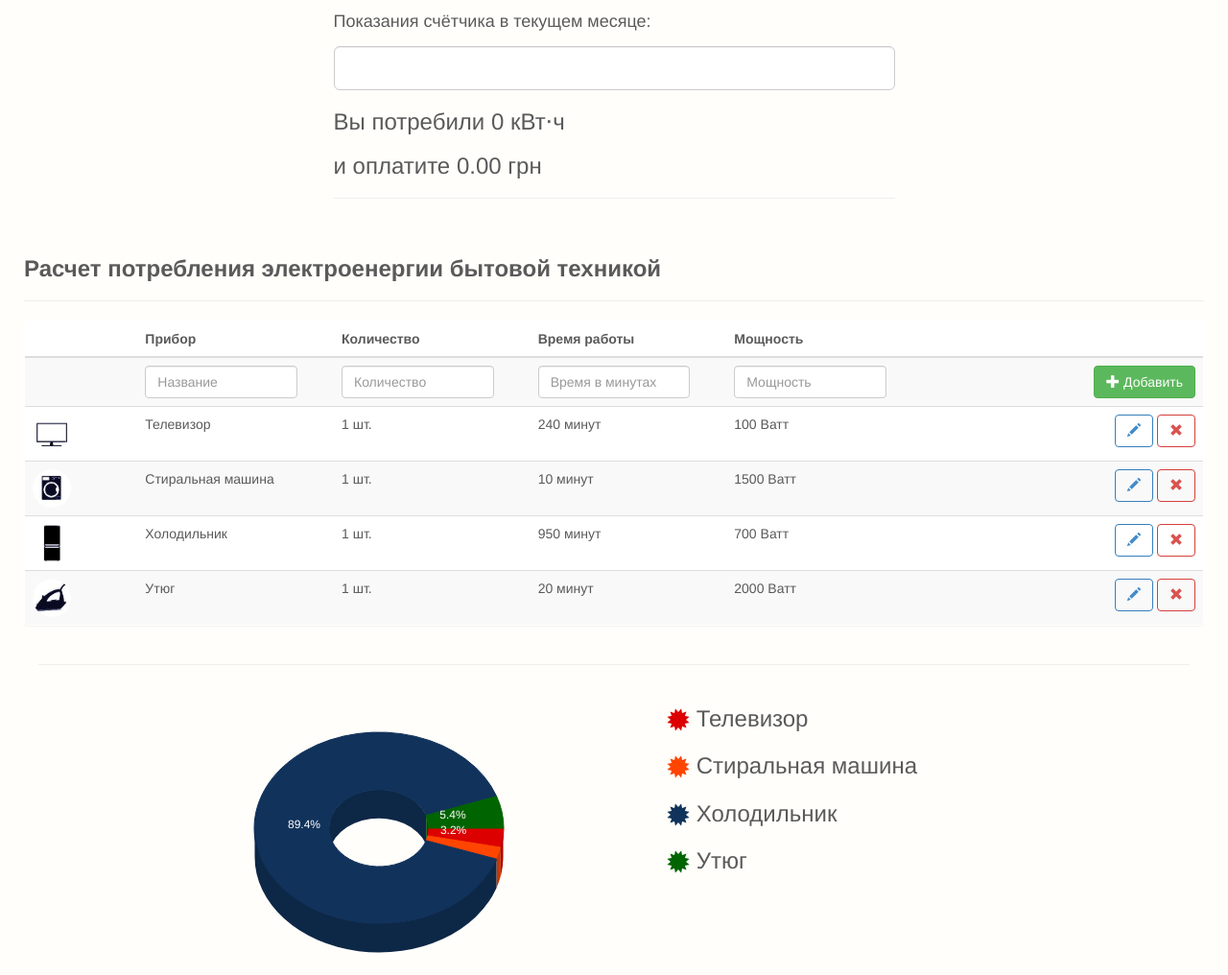
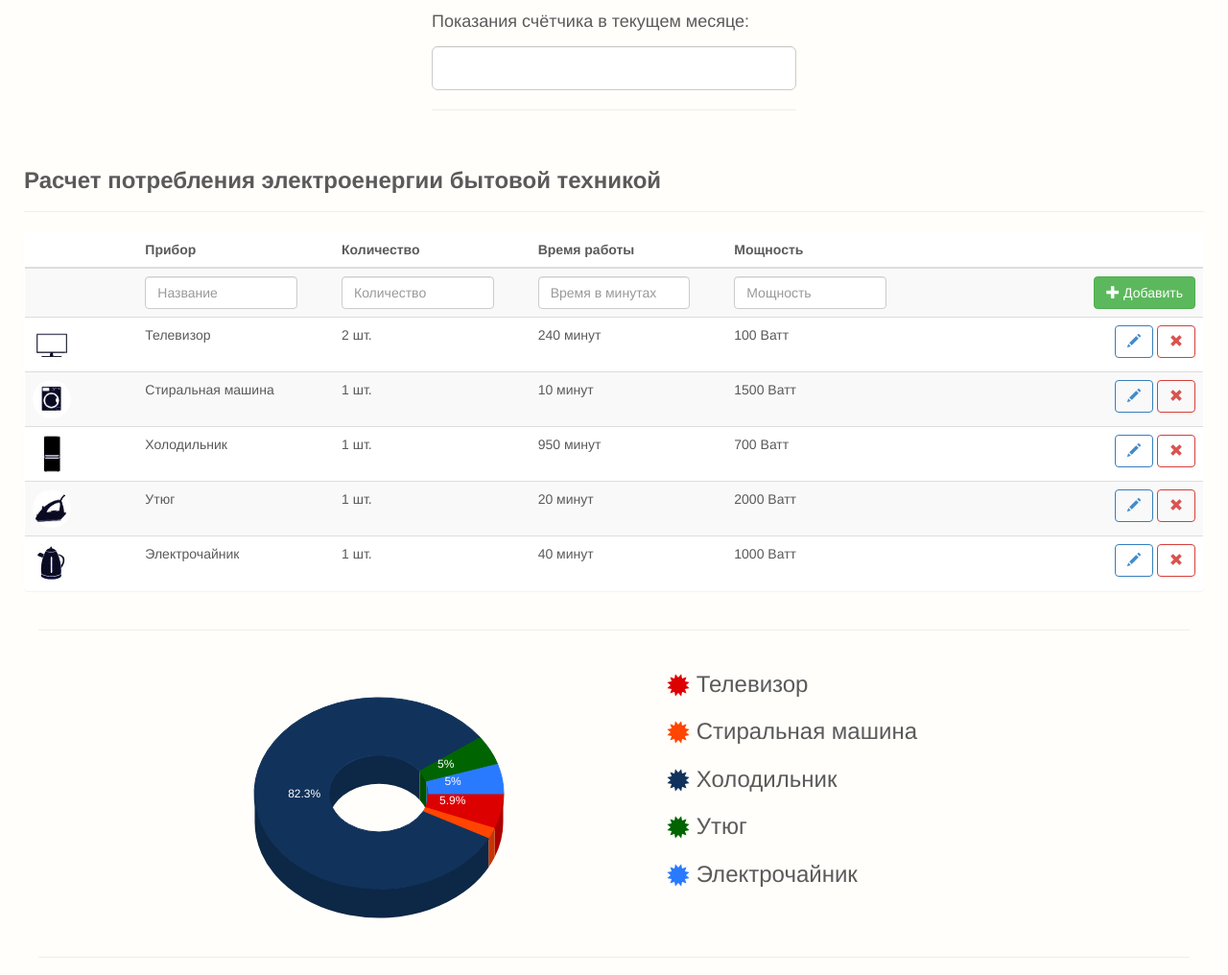
Before and after one commit to Revenage/TarifCalculation, a website: page index.html at #/Electro in a window 1280 px wide. Shown: the part 870-1886 px from the top of the page at 96% size. Drawn offline with Linux system fonts and the light colour scheme.

Commit message:
ad anim, fix tiny thingths

```diff
--- a/js/Controllers/formCtrl.js
+++ b/js/Controllers/formCtrl.js
@@ -1,7 +1,8 @@
 angular.module('formCtrl', ['ngAnimate'])
-    .controller('formCtrl', function ($scope, userData, Calculation, donutChart, $filter) {
+    .controller('formCtrl', function ($scope, userData, Calculation, donutChart, $filter, $timeout) {
         $scope.user = userData.user;
         $scope.newForm = false;
+        $scope.trigRow = false;
         donutChart.toChange();
         $scope.kwh = function () {
             userData.user.kWh = userData.user.thisMonth - userData.user.lastMonth;
@@ -18,9 +19,9 @@ angular.module('formCtrl', ['ngAnimate'])
                     color: donutChart.getRandCol(),
                     col: itemCol || 1,
                     time: itemTime || 60,
-                    power: itemPower || 200,
+                    power: itemPower || 200
                 });
-            donutChart.toChange();
+                donutChart.toChange();
         };
 
         $scope.removeItem = function (item) {
@@ -52,16 +53,19 @@ angular.module('formCtrl', ['ngAnimate'])
                 case 'Холодильник':
                     return 'img/freez.jpg';
                     break;
-                case 'Телевизор'|| 'Телек':
+                case 'Телевизор':
+                case 'Телек':
                     return 'img/tele.jpg';
                     break;
                 case 'Утюг':
                     return 'img/iron.jpg';
                     break;
-                case 'Чайник' || 'Электрочайник':
+                case 'Чайник':
+                case 'Электрочайник':
                     return 'img/teakettle.jpg';
                     break;
-                case 'Стиральная машина' || 'Стиралка':
+                case 'Стиральная машина':
+                case 'Стиралка':
                     return 'img/wash.jpg';
                     break;
                 default:
--- a/js/Services/userData.js
+++ b/js/Services/userData.js
@@ -7,10 +7,11 @@ app.service('userData',function($rootScope){
     kWh: "0",
     coast: "0",
     items:[
-              {name: 'Телевизор',         color: "#DD0000", col: 1, time: 240,  power: 100 },
+              {name: 'Телевизор',         color: "#DD0000", col: 2, time: 240,  power: 100 },
               {name: 'Стиральная машина', color: "#FF4500", col: 1, time: 10,   power: 1500},
               {name: 'Холодильник',       color: "#11325B", col: 1, time: 950, power: 700 },
-              {name: 'Утюг',              color: "#006400", col: 1, time: 20,   power: 2000}
+              {name: 'Утюг',              color: "#006400", col: 1, time: 20,   power: 2000},
+              {name: 'Электрочайник',     color: "#2a7aff", col: 1, time: 40,   power: 1000}
           ],
     months:[
             {name: 'Декабрь', value: '',},
--- a/views/template_Electro.html
+++ b/views/template_Electro.html
@@ -33,7 +33,7 @@
         </div>
 
         <div class="row">
-            <div class="col-md-6 col-md-offset-3">
+            <div class="col-md-4 col-md-offset-4">
                 <div class="form-group">
                     <label>
                         <h4>Показания счётчика в прошлом месяце :</h4>
@@ -44,11 +44,11 @@
                     <label>
                         <h4>Показания счётчика в текущем месяце:</h4>
                     </label>
-                    <input type="text" ng-model="user.thisMonth" class="form-control input-lg" ng-change="kwh()">
+                    <input type="text" ng-model="user.thisMonth" class="form-control input-lg" ng-change="kwh(); trigRow=true;">
                 </div>
-                <h3>Вы потребили <span ng-bind="user.kWh | number:0"></span> кВт⋅ч</h3>
+                <div ng-if="trigRow" class="animation-tab"><h3>Вы потребили <span ng-bind="user.kWh | number:0"></span> кВт⋅ч</h3>
 
-                <h3>и оплатите <span ng-bind="user.coast | number:2"></span> грн</h3>
+                <h3>и оплатите <span ng-bind="user.coast | number:2"></span> грн</h3></div>
                 <hr>
             </div>
         </div>
@@ -125,7 +125,7 @@
                             </div>
                         </td>
                     </tr>
-                    <tr class="animation-tab" ng-repeat="item in user.items">
+                    <tr class="animation-tab" ng-repeat="item in user.items" ng-dblclick="changeItem($index)">
                         <td>
                             <img class="img-circle" alt="IMG" ng-src="{{itemPicture(item.name)}}"
                                  style="width: 40px; height: 40px;">
```
